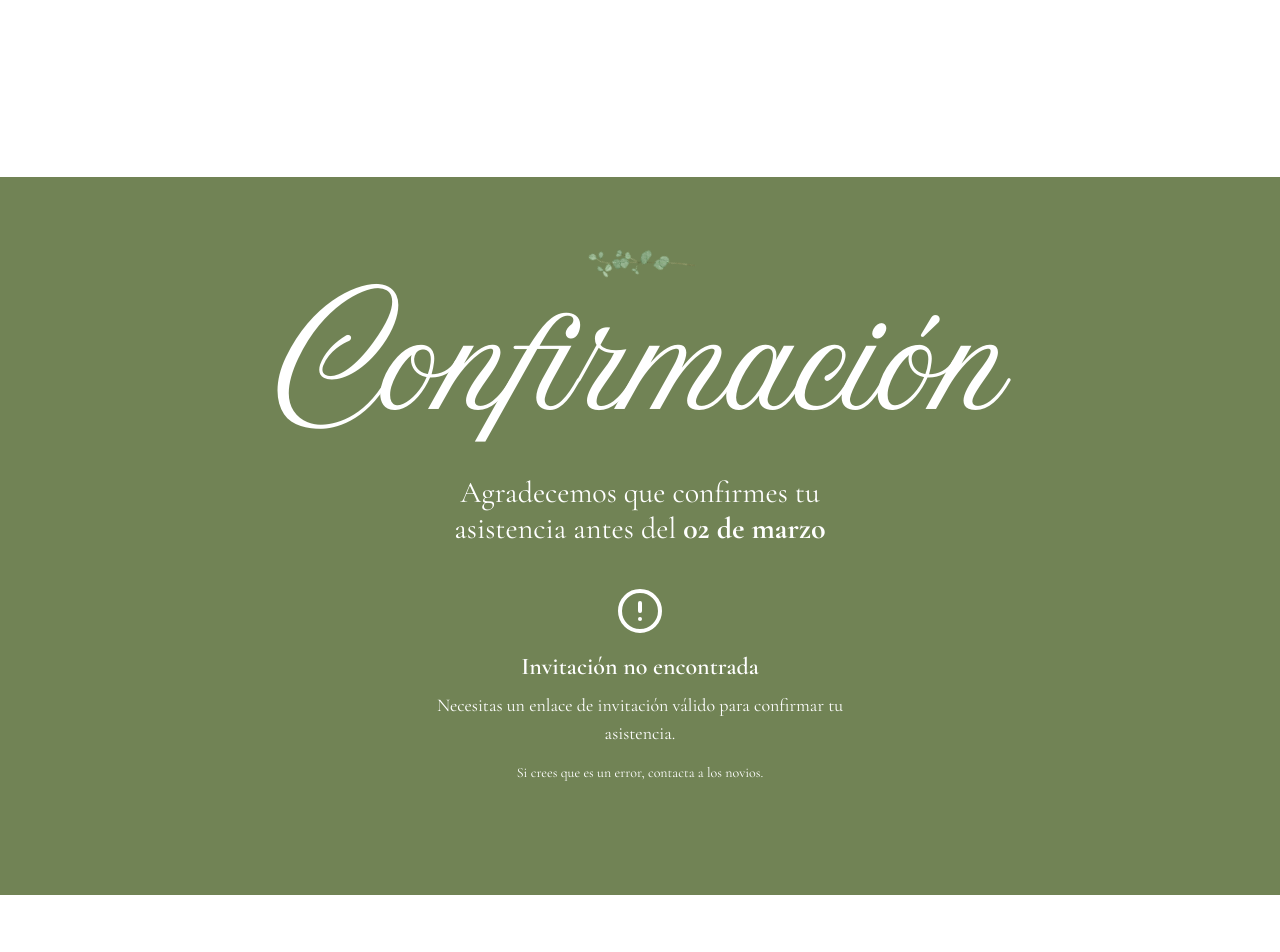
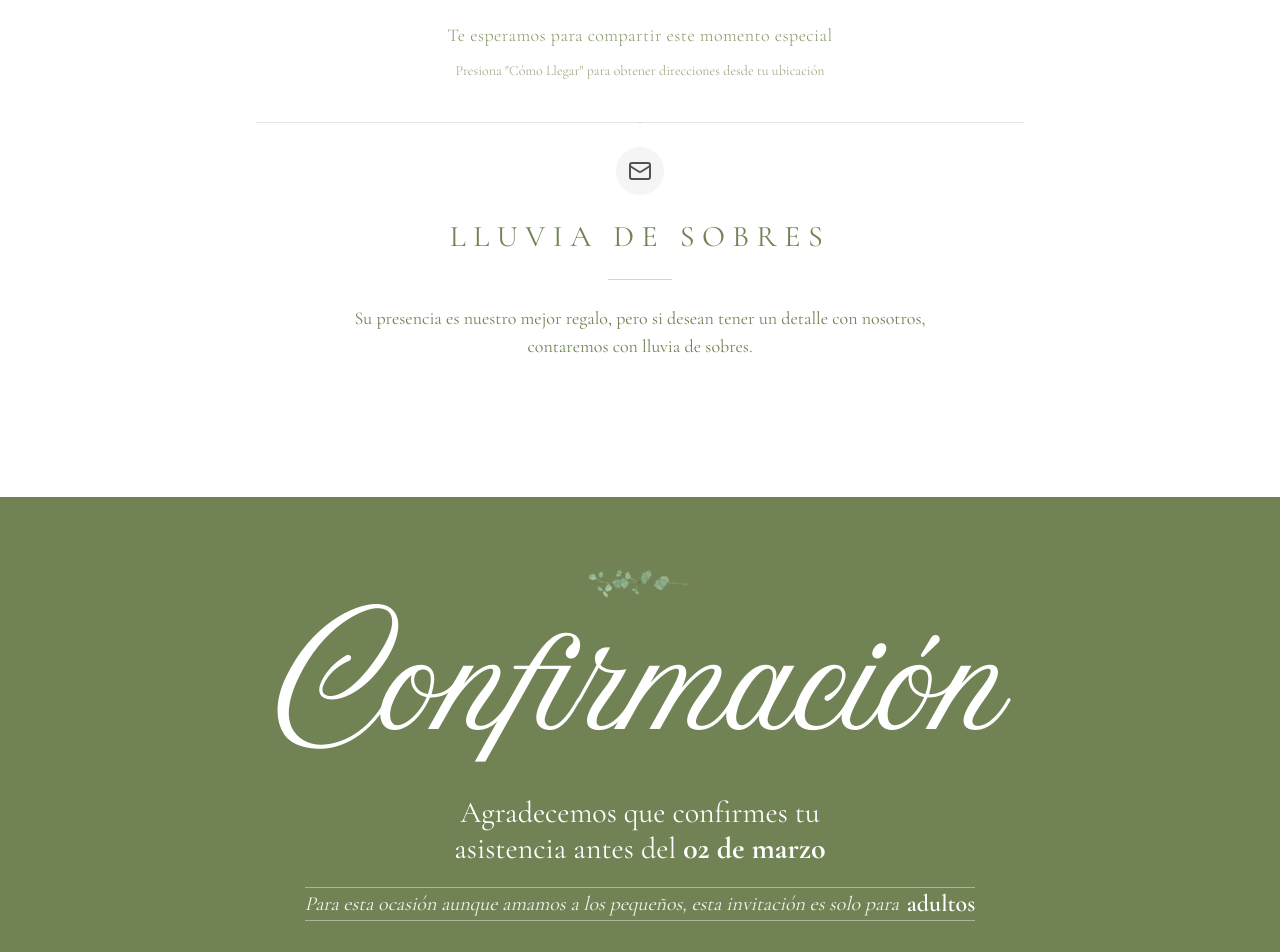
Before and after one commit to hacm1997/jl-wedding, a Next.js app: page / in a window 1280 px wide. Shown: the part 2480-3432 px from the top of the page. Built offline with nearby package versions, Linux system fonts and the light colour scheme; no server answers; a web font is replaced by a local one.

Commit message:
feat: add text to information

```diff
--- a/app/layout.tsx
+++ b/app/layout.tsx
@@ -35,13 +35,16 @@ export default function RootLayout({
   return (
     <html lang="es">
       <head>
-        <title>Boda | Juan & Leydiana</title>
+        <title>Juan & Leydiana | Nuestra Boda</title>
 
         {/* Open Graph — FORZADO */}
         <meta property="og:type" content="website" />
         <meta property="og:url" content="https://jl-wedding.vercel.app/" />
-        <meta property="og:title" content="Boda | Juan & Leydiana" />
-        <meta property="og:description" content="Boda de Juan y Leydiana" />
+        <meta property="og:title" content="Juan & Leydiana | Nuestra Boda" />
+        <meta
+          property="og:description"
+          content="Como dos almas que se reconocen en el camino, elegimos creer en el amor y caminar juntos. Acompáñanos a celebrar el inicio de nuestra historia para siempre."
+        />
         <meta
           property="og:image"
           content="https://jl-wedding.vercel.app/images/preview_horizontal-og-001.jpeg"
--- /dev/null
+++ b/components/adults-only.tsx
@@ -0,0 +1,27 @@
+import { SeparatorHorizontal } from "lucide-react";
+
+export function AdultsOnlyNotice() {
+  return (
+    <div className="w-full flex justify-center px-4">
+      <div className="relative max-w-2xl text-center text-white/90">
+        {/* Línea superior */}
+        <SeparatorHorizontal className="w-full h-px bg-white/40" />
+
+        {/* Texto */}
+        <p className="flex flex-wrap justify-center items-center gap-x-2 text-base italic leading-relaxed sm:text-lg md:text-xl text-white/90 text-center">
+          <span>
+            Para esta ocasión aunque amamos a los pequeños, esta invitación es
+            solo para
+          </span>
+
+          <strong className="font-semibold text-white text-lg sm:text-xl md:text-2xl not-italic">
+            adultos
+          </strong>
+        </p>
+
+        {/* Línea inferior */}
+        <SeparatorHorizontal className="w-full h-px bg-white/40" />
+      </div>
+    </div>
+  );
+}
--- a/components/ceremony-location.tsx
+++ b/components/ceremony-location.tsx
@@ -14,6 +14,7 @@ import {
 } from "lucide-react";
 import NextImage from "next/image";
 import { useEffect, useRef, useState } from "react";
+import RainOfEnvelops from "./rain-of-envelopes";
 import { VenueGallery } from "./venue-gallery";
 
 interface CeremonyLocationProps {
@@ -410,12 +411,12 @@ export function CeremonyLocation({
             }}
             className="pt-8 sm:pt-10 md:pt-12 space-y-2 sm:space-y-3 px-4"
           >
-            <p className="text-white/90 text-sm sm:text-base md:text-lg font-light tracking-wide">
+            <p className="text-sage-light text-sm sm:text-base md:text-lg font-light tracking-wide">
               Te esperamos para compartir este momento especial
             </p>
             <div className="flex flex-col sm:flex-row items-center justify-center gap-2 text-white/60 text-xs sm:text-sm">
               <div className="hidden sm:block w-1.5 h-1.5 rounded-full bg-white/60" />
-              <p className="font-light text-center sm:text-left">
+              <p className="font-light text-center sm:text-left text-sage-light/90">
                 Presiona &quot;Cómo Llegar&quot; para obtener direcciones desde
                 tu ubicación
               </p>
@@ -423,6 +424,7 @@ export function CeremonyLocation({
             </div>
           </motion.div>
         </motion.div>
+        <RainOfEnvelops />
       </div>
     </section>
   );
--- a/components/confirmation.tsx
+++ b/components/confirmation.tsx
@@ -18,6 +18,7 @@ import {
   Familia,
   rechazarInvitacion,
 } from "../lib/supabase";
+import { AdultsOnlyNotice } from "./adults-only";
 import { Button } from "./ui/button";
 import { Card, CardContent, CardHeader, CardTitle } from "./ui/card";
 
@@ -165,7 +166,18 @@ export function Confirmation() {
         Agradecemos que confirmes tu asistencia antes del{" "}
         <strong>02 de marzo</strong>
       </motion.p>
-
+      <motion.p
+        initial={{ opacity: 0, y: 20 }}
+        animate={isInView ? { opacity: 1, y: 0 } : { opacity: 0, y: 20 }}
+        transition={{
+          duration: isInView ? 0.7 : 0.4,
+          delay: isInView ? 0.5 : 0,
+          ease: "easeOut",
+        }}
+        className="pt-5"
+      >
+        <AdultsOnlyNotice />
+      </motion.p>
       {/* Estado: Cargando */}
       {status === "cargando" && (
         <div className="mt-10">
@@ -297,7 +309,9 @@ export function Confirmation() {
       {status === "confirmando" && (
         <div className="mt-10 text-center">
           <Loader2 className="w-8 h-8 animate-spin text-sage-dark mx-auto" />
-          <p className="text-sage-dark text-lg mt-4">Registrando tu respuesta...</p>
+          <p className="text-sage-dark text-lg mt-4">
+            Registrando tu respuesta...
+          </p>
         </div>
       )}
 
@@ -305,7 +319,9 @@ export function Confirmation() {
       {status === "exito" && (
         <div className="mt-10 text-center max-w-md">
           <CheckCircle2 className="w-16 h-16 text-green-600 mx-auto mb-4" />
-          <h3 className="text-3xl font-amoresa text-sage-dark mb-2">¡Gracias!</h3>
+          <h3 className="text-3xl font-amoresa text-sage-dark mb-2">
+            ¡Gracias!
+          </h3>
           <p className="text-sage-dark text-xl mb-4">
             Tu asistencia ha sido confirmada
           </p>
--- /dev/null
+++ b/components/rain-of-envelopes.tsx
@@ -0,0 +1,29 @@
+import { Mail, SeparatorHorizontal } from "lucide-react";
+
+export default function RainOfEnvelops() {
+  return (
+    <section className="w-full min-h-[40vh] flex items-center justify-center px-4 py-4 bg-white">
+      <div className="max-w-3xl w-full text-center flex flex-col items-center gap-6">
+        <SeparatorHorizontal className="w-full h-px bg-neutral-200" />
+        {/* Icon */}
+        <div className="flex items-center justify-center w-12 h-12 rounded-full bg-neutral-100">
+          <Mail className="w-6 h-6 text-neutral-600" />
+        </div>
+
+        {/* Title */}
+        <h2 className="text-xl sm:text-2xl md:text-3xl tracking-[0.25em] text-sage-dark ">
+          LLUVIA DE SOBRES
+        </h2>
+
+        {/* Divider */}
+        <div className="w-16 h-px bg-neutral-300" />
+
+        {/* Text */}
+        <p className="text-sm sm:text-base md:text-lg text-sage-dark max-w-xl">
+          Su presencia es nuestro mejor regalo, pero si desean tener un detalle
+          con nosotros, contaremos con lluvia de sobres.
+        </p>
+      </div>
+    </section>
+  );
+}
```
